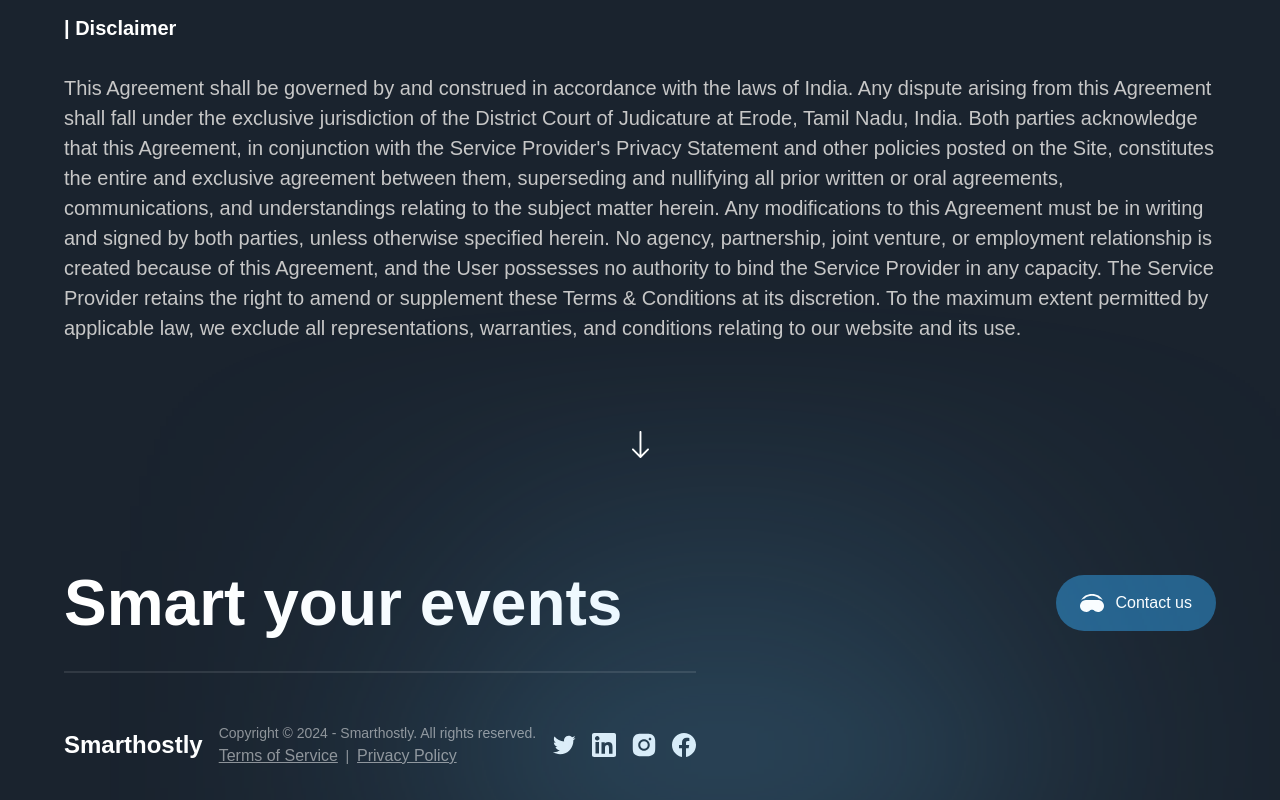
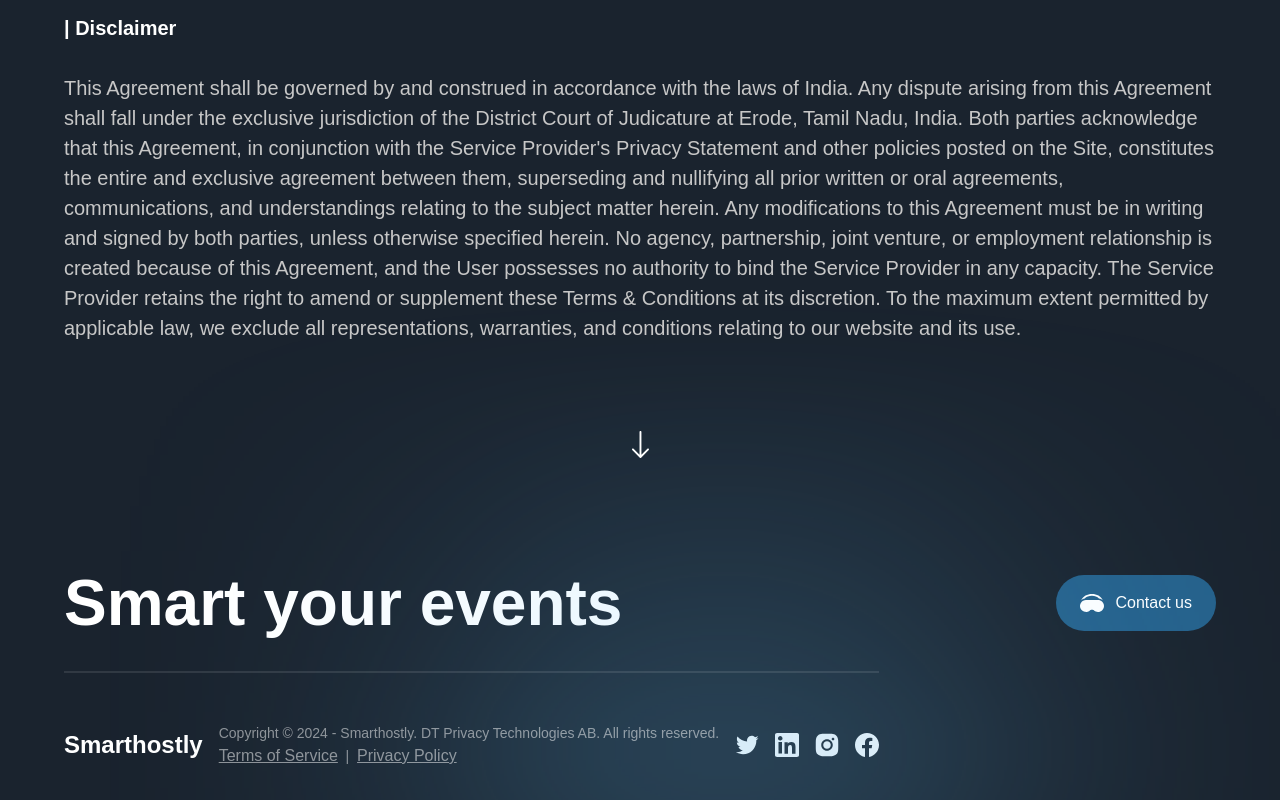
Before and after one commit to Smartidly-Org/SmartHostlyWebsite, a Next.js app: page /terms in a window 1280 px wide. Shown: the part 5353-6153 px from the top of the page. Built offline with nearby package versions, Linux system fonts and the light colour scheme; a web font is replaced by a local one.

Commit message:
IATW adding footer note as per apple

```diff
--- a/components/Footer.jsx
+++ b/components/Footer.jsx
@@ -38,7 +38,7 @@ const Footer = () => (
           <div className="flex items-center justify-between flex-wrap gap-4">
             <h4 className="font-extrabold text-[24px] text-white">Smarthostly</h4>
             <p className="font-normal text-[14px] text-white opacity-50">
-              Copyright © 2024 - Smarthostly. All rights reserved.
+              Copyright © 2024 - Smarthostly. DT Privacy Technologies AB. All rights reserved.
               <p> </p>
               <a href="/terms" class="font-normal underline text-[16px] text-white">
                 Terms of Service
```
